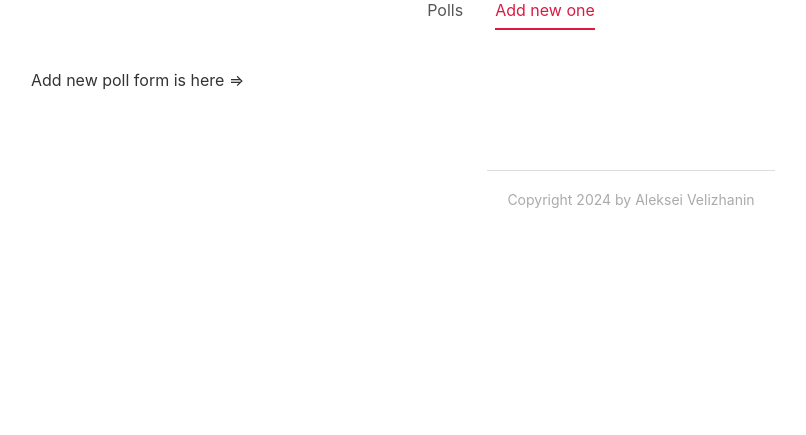
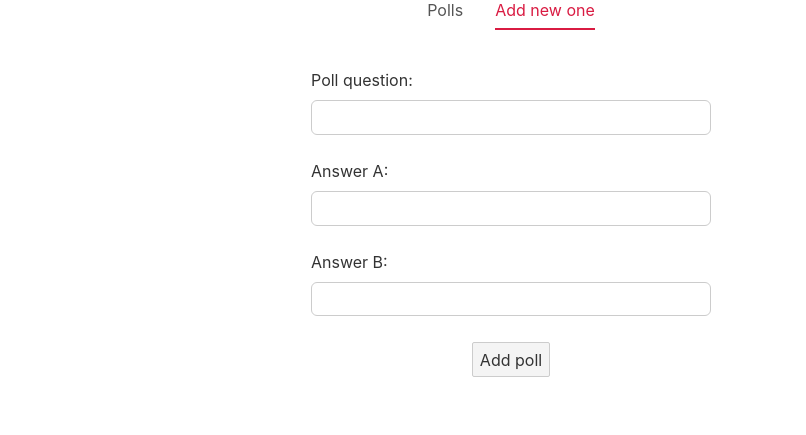
Before and after one commit to aleksievelizhanin/ninjapolls, a Svelte app: page / in a window 1280 px wide. Both pictures are taken after a click on the item "Add new one". Shown: the part 223-658 px from the top of the page, without its empty margins (9-815 px from the left). Built offline with nearby package versions, Linux system fonts and the light colour scheme.

Commit message:
Add create poll form component

```diff
--- a/src/App.svelte
+++ b/src/App.svelte
@@ -2,6 +2,7 @@
     import Footer from "./components/Footer.svelte";
 	import Header from "./components/Header.svelte";
     import Tabs from "./shared/Tabs.svelte";
+	import CreatePollForm from "./components/CreatePollForm.svelte";
 
 	let items = ['Polls', 'Add new one'];
 	let activeItem = 'Polls';
@@ -17,7 +18,7 @@
 	{#if activeItem === 'Polls'}
 		<div>Polls component will be here => </div>
 	{:else if activeItem === 'Add new one'}
-		<div>Add new poll form is here => </div>
+		<CreatePollForm></CreatePollForm>
 	{/if}
 </main>
 
--- /dev/null
+++ b/src/components/CreatePollForm.svelte
@@ -0,0 +1,42 @@
+<script>
+    let fields = { question: '', answerA: '', answerB: '' };
+
+    const submitHandler = () => {
+        console.log(fields);
+    }
+</script>
+
+<form on:submit|preventDefault={submitHandler}>
+    <div class="form-field">
+        <label for="question">Poll question:</label>
+        <input type="text" id="question" bind:value={fields.question}>
+    </div>
+    <div class="form-field">
+        <label for="answerA">Answer A:</label>
+        <input type="text" id="answerA" bind:value={fields.answerA}>
+    </div>
+    <div class="form-field">
+        <label for="answerB">Answer B:</label>
+        <input type="text" id="answerB" bind:value={fields.answerB}>
+    </div>
+    <button>Add poll</button>
+</form>
+
+<style>
+    form {
+        width: 400px;
+        margin: 0 auto;
+        text-align: center;
+    }
+    .form-field {
+        margin: 18px auto;
+    }
+    input {
+        width: 100%;
+        border-radius: 6px;
+    }
+    label {
+        margin: 10px auto;
+        text-align: left;
+    }
+</style>
--- a/src/shared/Tabs.svelte
+++ b/src/shared/Tabs.svelte
@@ -18,6 +18,7 @@
 
 <style>
     .tabs {
+        margin: 0 auto;
         margin-bottom: 40px;
     }
     ul {
```
